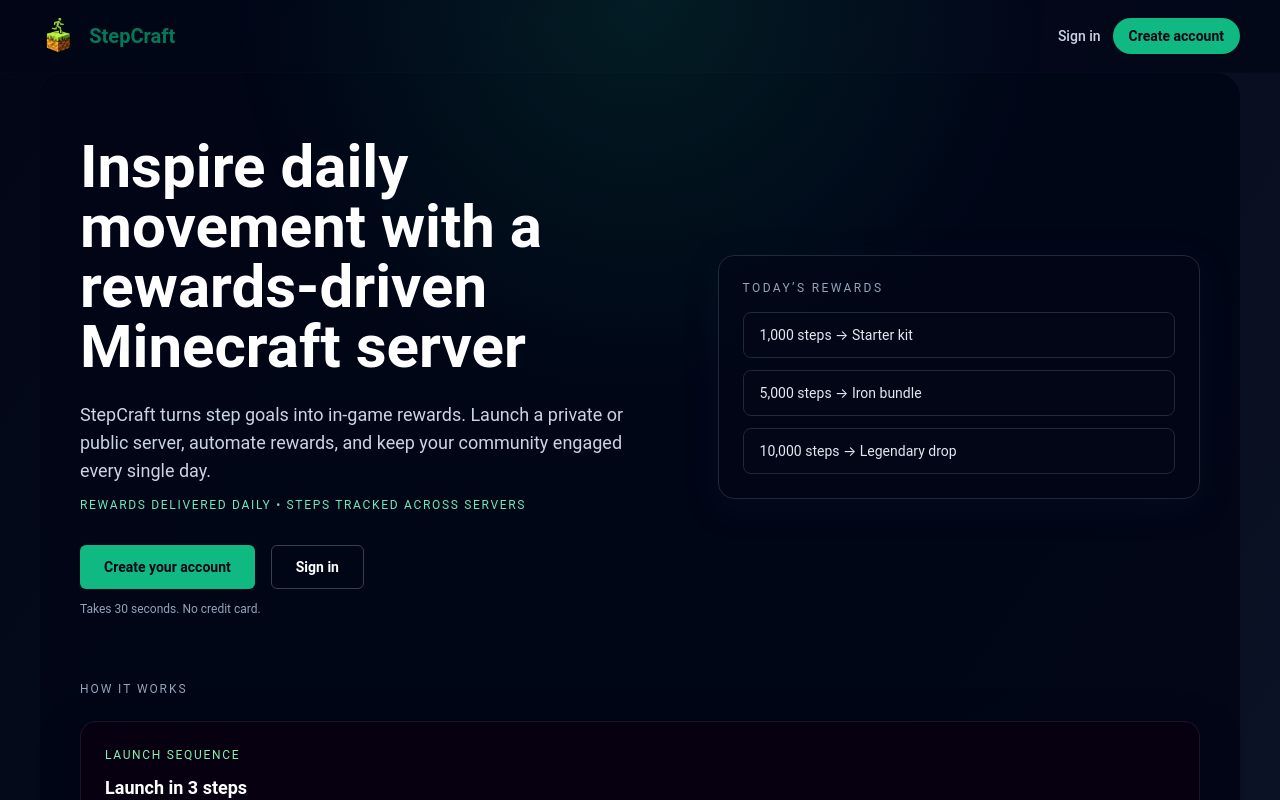
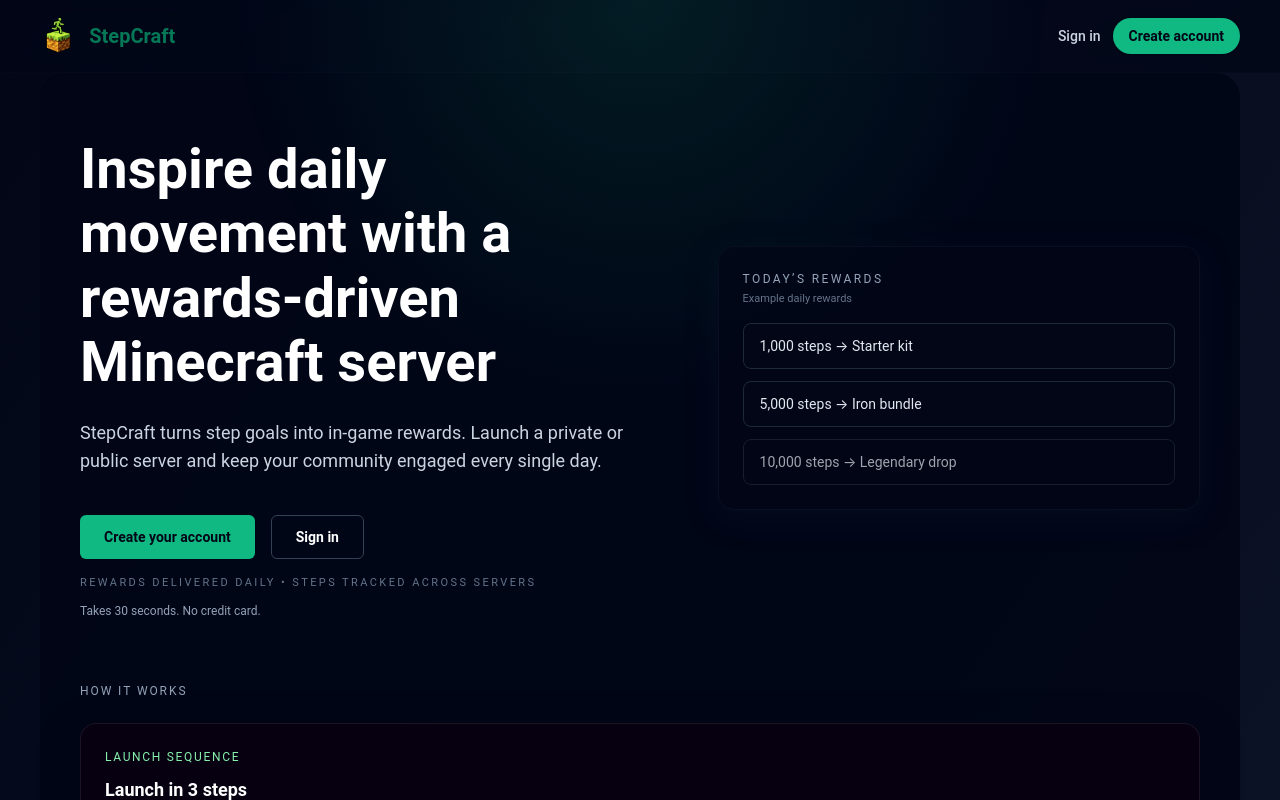
Before and after one commit to JaggerBean/FitCollector, a React (Vite) app in the folder Stepcraft_React/: page / in a window 1280 px wide. Shown: the top 800 px of the page. Built offline with nearby package versions, Linux system fonts and the light colour scheme; no server answers.

Commit message:
better hero

```diff
--- a/Stepcraft_React/src/pages/LandingPage.tsx
+++ b/Stepcraft_React/src/pages/LandingPage.tsx
@@ -22,17 +22,14 @@
           <section className="relative">
             <div className="grid gap-12 lg:grid-cols-[1.1fr_0.9fr] lg:items-center">
               <div className="max-w-xl">
-                <h1 className="text-4xl font-bold leading-[1.08] text-white md:text-6xl">
+                <h1 className="text-[2.5rem] font-bold leading-[1.15] text-white md:text-[3.5rem]">
                   Inspire daily movement with a rewards-driven Minecraft server
                 </h1>
                 <p className="mt-6 text-base leading-relaxed text-slate-300 md:text-lg">
-                  StepCraft turns step goals into in-game rewards. Launch a private or public server, automate rewards,
-                  and keep your community engaged every single day.
+                  StepCraft turns step goals into in-game rewards. Launch a private or public server and keep your
+                  community engaged every single day.
                 </p>
-                <p className="mt-3 text-xs uppercase tracking-[0.14em] text-emerald-300">
-                  Rewards delivered daily • Steps tracked across servers
-                </p>
-                <div className="mt-8 flex flex-wrap gap-4">
+                <div className="mt-10 flex flex-wrap gap-4">
                   {isAuthenticated ? (
                     <Link
                       to="/dashboard"
@@ -57,16 +54,25 @@
                     </>
                   )}
                 </div>
+                <p className="mt-4 text-[11px] uppercase tracking-[0.22em] text-slate-500">
+                  Rewards delivered daily • Steps tracked across servers
+                </p>
                 <div className="mt-3 text-xs text-slate-400">Takes 30 seconds. No credit card.</div>
               </div>
-              <div className="rounded-2xl border border-slate-800 bg-slate-950/60 p-6 shadow-[0_8px_30px_rgba(15,23,42,0.35)]">
+              <div className="rounded-2xl border border-slate-900/60 bg-slate-950/60 p-6 shadow-[0_8px_30px_rgba(15,23,42,0.35)]">
                 <div className="text-xs uppercase tracking-[0.2em] text-slate-400">Today’s rewards</div>
+                <div className="mt-1 text-[11px] text-slate-500">Example daily rewards</div>
                 <div className="mt-4 space-y-3">
-                  {["1,000 steps → Starter kit", "5,000 steps → Iron bundle", "10,000 steps → Legendary drop"].map(
-                    (line) => (
+                  {[
+                    "1,000 steps → Starter kit",
+                    "5,000 steps → Iron bundle",
+                    "10,000 steps → Legendary drop",
+                  ].map((line, index) => (
                       <div
                         key={line}
-                        className="rounded-lg border border-slate-800 bg-slate-950 px-4 py-3 text-sm text-slate-200"
+                        className={`rounded-lg border border-slate-800 bg-slate-950 px-4 py-3 text-sm text-slate-200 ${
+                          index === 2 ? "opacity-70" : ""
+                        }`}
                       >
                         {line}
                       </div>
```
